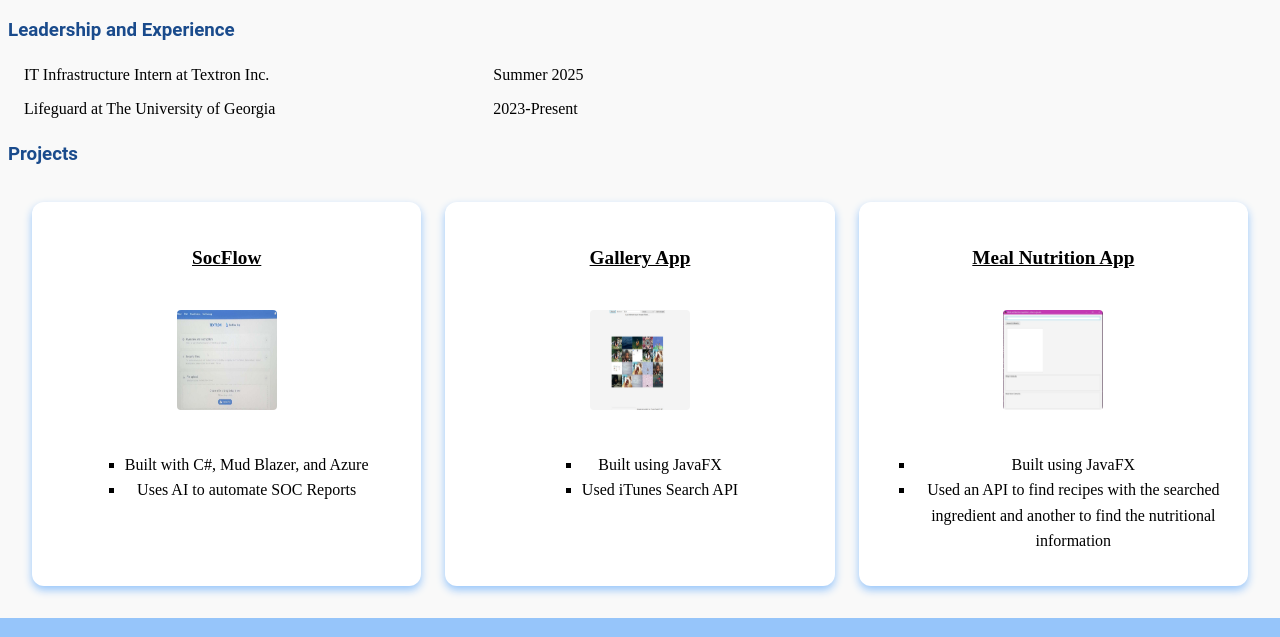
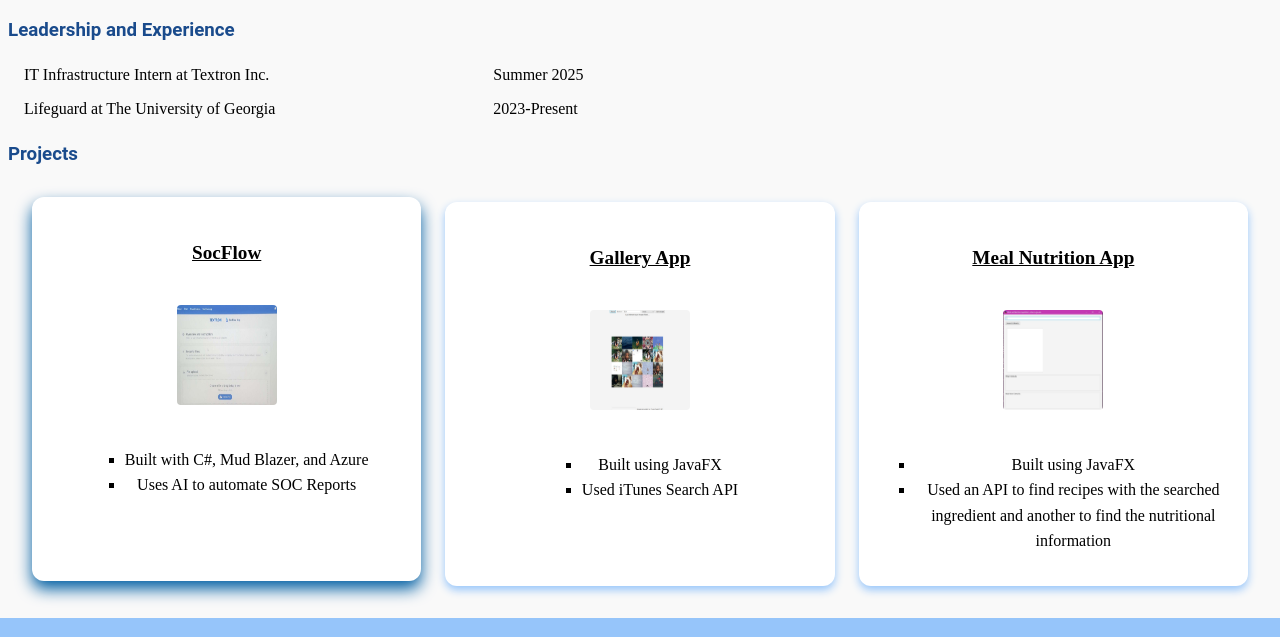
Before and after one commit to laurenlindsey03/laurenlindsey03.github.io, a website: page index.html in a window 1280 px wide. In both pictures the pointer is over the element 226 px from the left and 1579 px from the top of the page. Shown: the part 1186-1823 px from the top of the page. Drawn offline with nearby package versions, Linux system fonts and the light colour scheme.

Commit message:
Added project shadowing

```diff
--- a/css/style.css
+++ b/css/style.css
@@ -158,6 +158,12 @@ section h4 {
   box-shadow: 0 4px 8px #96c5fa;
   padding: 1rem;
   text-align: center;
+  transition: all 0.3s ease;
+}
+
+.card:hover {
+  box-shadow: 0 8px 16px #005fa3;
+  transform: translateY(-5px);
 }
 
 /**************   Responsiveness   *****************/
```
